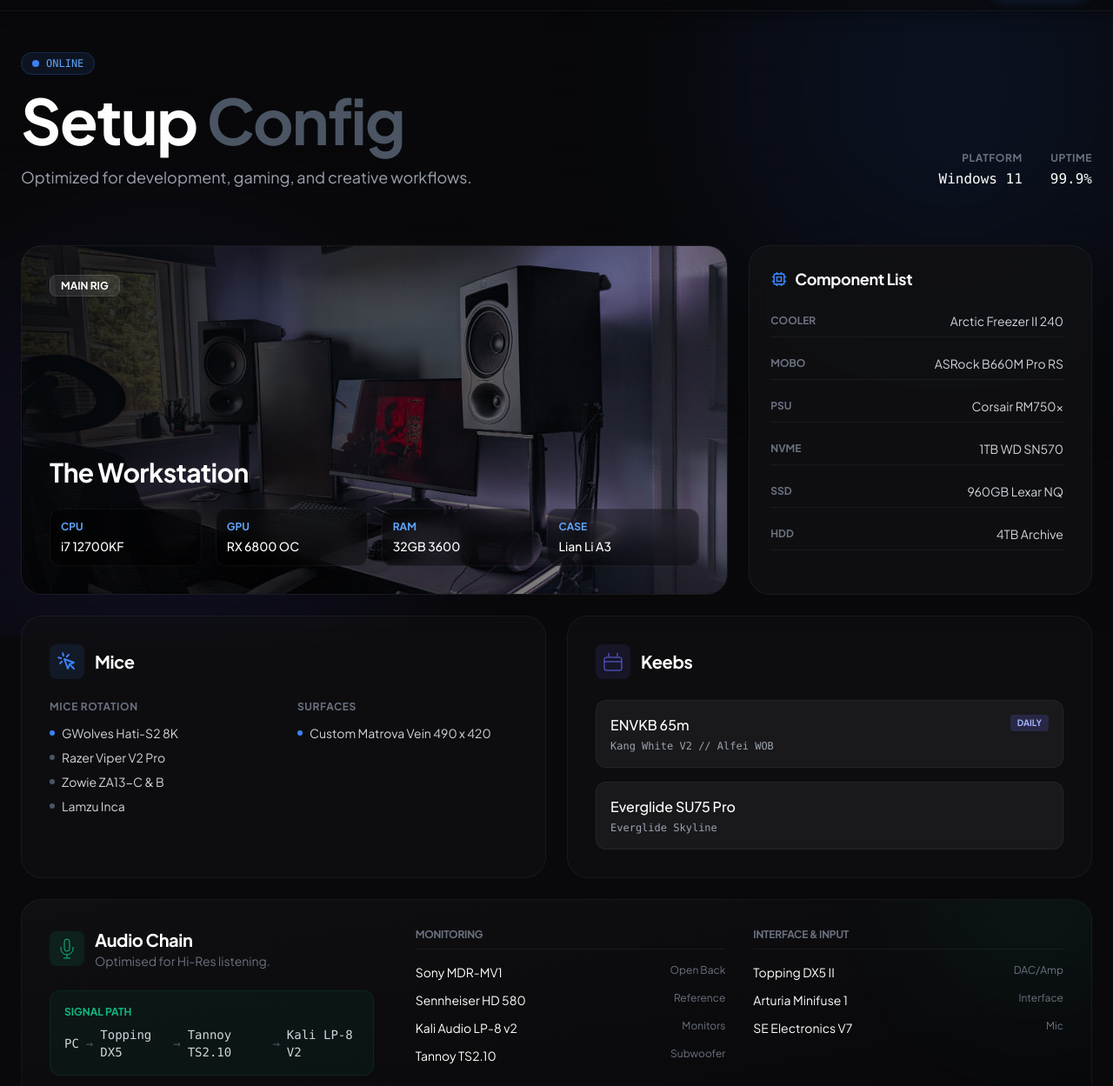
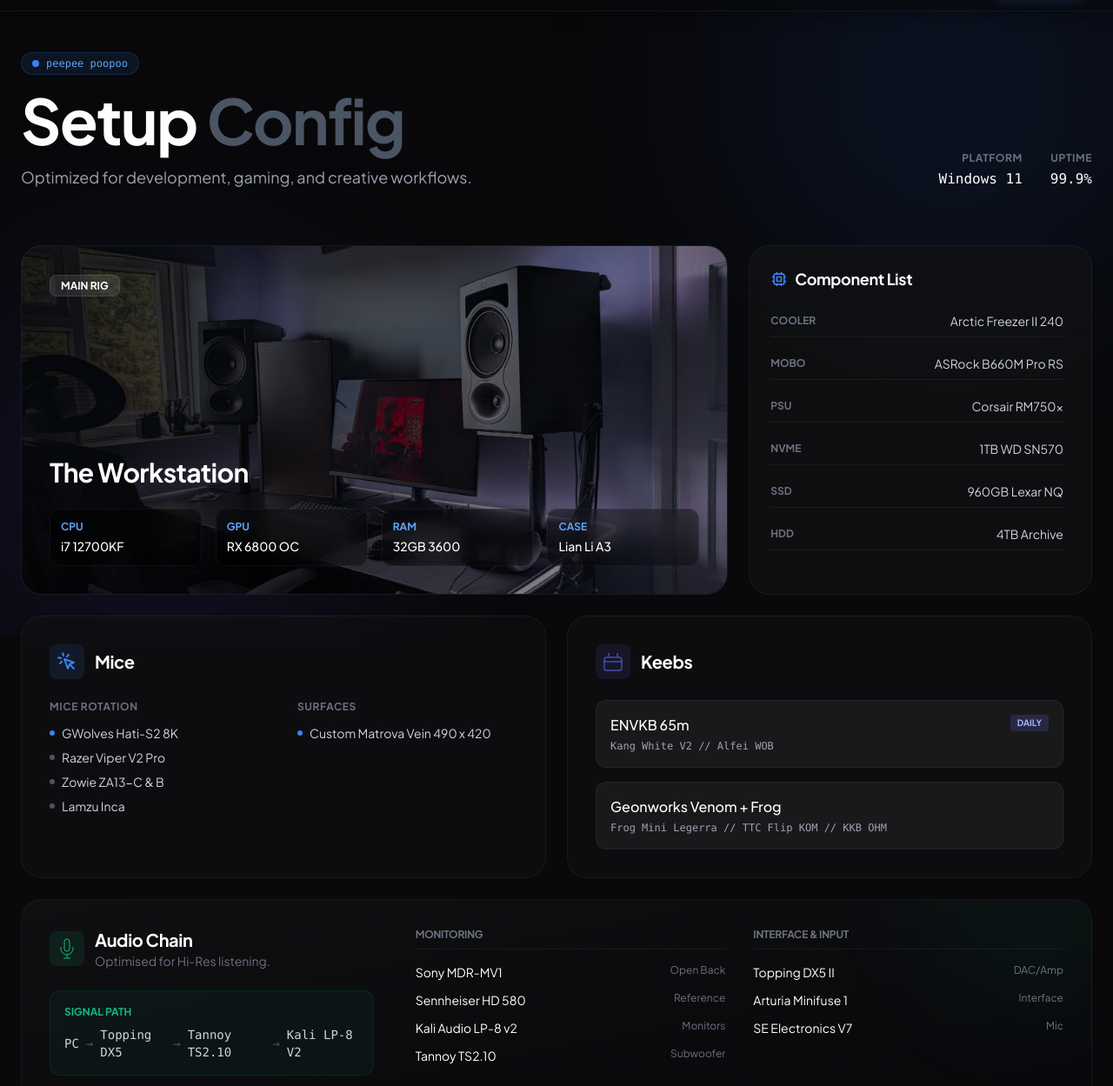
Before and after one commit to Bepsiii/bepsiii.github.io, a plain HTML site: page setup.html in a window 1280 px wide. Shown: the part 69-1318 px from the top of the page at 87% size. Drawn offline with nearby package versions, Linux system fonts and the light colour scheme.

Commit message:
Update setup details with new component names and descriptions

```diff
--- a/setup.html
+++ b/setup.html
@@ -31,7 +31,7 @@
                           <span class="animate-ping absolute inline-flex h-full w-full rounded-full bg-blue-400 opacity-75"></span>
                           <span class="relative inline-flex rounded-full h-2 w-2 bg-blue-500"></span>
                         </span>
-                        ONLINE
+                        peepee poopoo
                     </div>
                     <h1 class="text-5xl md:text-7xl font-bold text-white tracking-tight mb-4">
                         Setup <span class="text-gray-600">Config</span>
@@ -186,9 +186,9 @@
                         </div>
                         <div class="group p-4 rounded-xl bg-white/5 border border-white/5 hover:border-indigo-500/30 transition-colors">
                             <div class="flex justify-between items-start mb-1">
-                                <strong class="text-white font-medium">Everglide SU75 Pro</strong>
+                                <strong class="text-white font-medium">Geonworks Venom + Frog</strong>
                             </div>
-                            <div class="text-xs text-gray-400 font-mono">Everglide Skyline</div>
+                            <div class="text-xs text-gray-400 font-mono">Frog Mini Legerra // TTC Flip KOM // KKB OHM</div>
                         </div>
                     </div>
                 </div>
```
